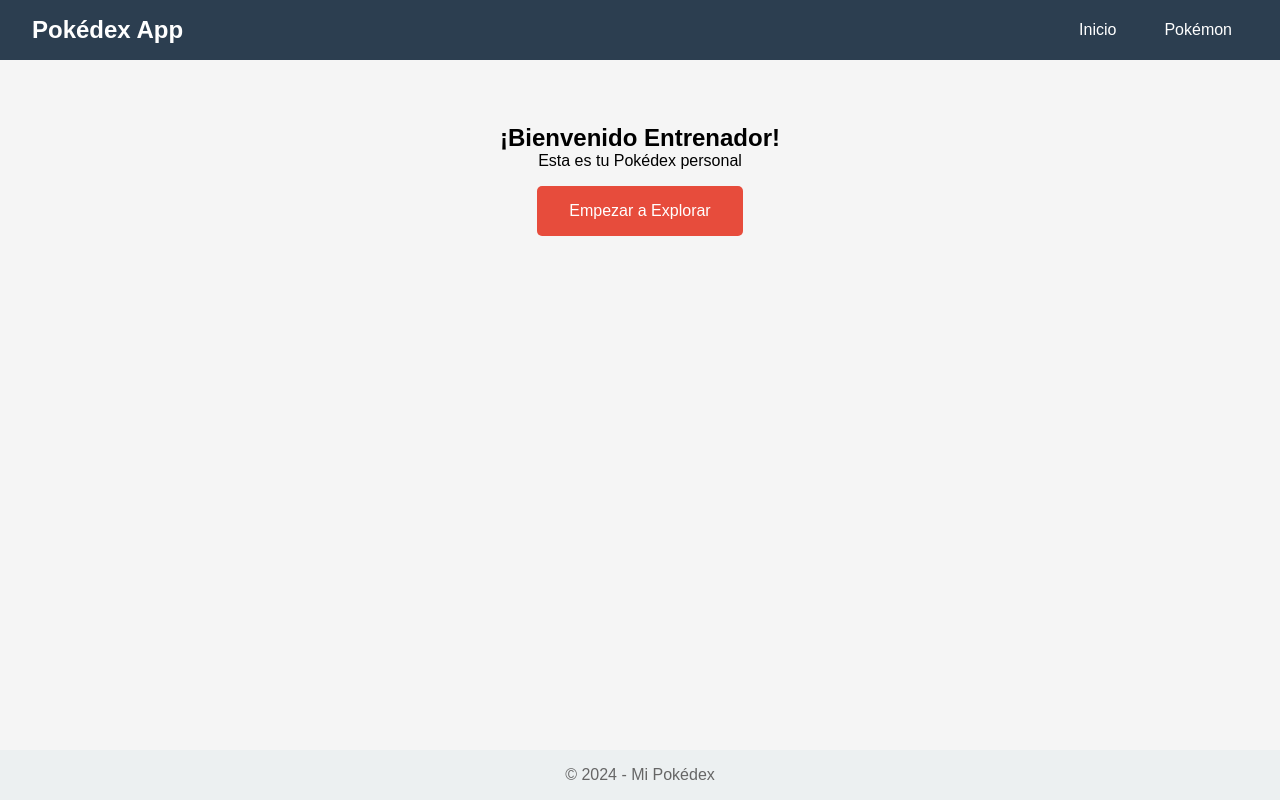
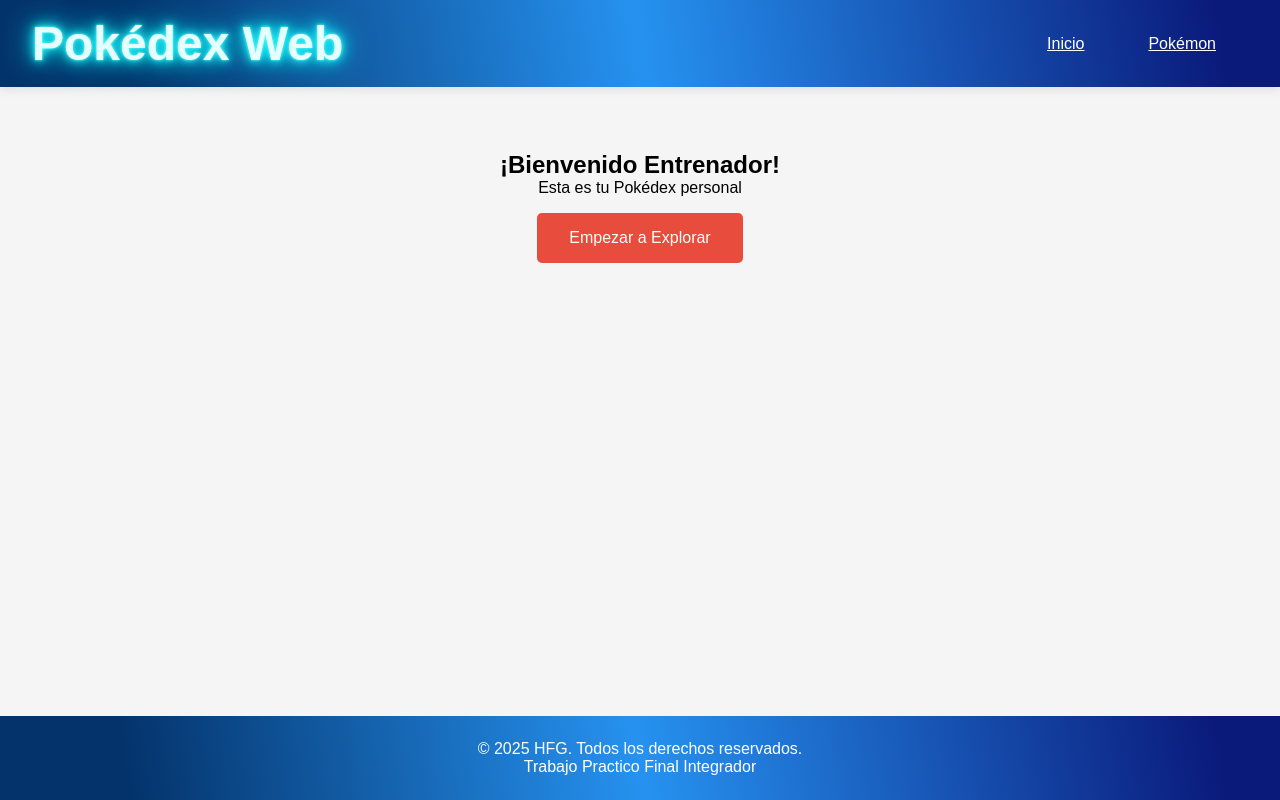
Before and after one commit to HFGZ1000/tp-final-react--Hernan-Gomez, a React (Vite) app in the folder tp-final-react/: page / in a window 1280 px wide. Built offline with nearby package versions, Linux system fonts and the light colour scheme.

Commit message:
Header y footer con estilos

```diff
--- a/tp-final-react/src/assets/components/Footer.jsx
+++ b/tp-final-react/src/assets/components/Footer.jsx
@@ -1,7 +1,8 @@
 const Footer = () => {
   return (
     <footer className="footer">
-      <p>&copy; 2024 - Mi Pokédex</p>
+      <p>&copy; 2025 HFG. Todos los derechos reservados.</p>
+      <span>Trabajo Practico Final Integrador</span>
     </footer>
   );
 };
--- a/tp-final-react/src/assets/components/Header.jsx
+++ b/tp-final-react/src/assets/components/Header.jsx
@@ -3,7 +3,7 @@
 const Header = () => {
   return (
     <header className="header">
-      <h1>Pokédex App</h1>
+      <h1>Pokédex Web</h1>
       <nav>
         <Link to="/">Inicio</Link>
         <Link to="/pokemon">Pokémon</Link>
--- a/tp-final-react/src/index.css
+++ b/tp-final-react/src/index.css
@@ -16,28 +16,58 @@
 }
 
 .header {
-  background: #2c3e50;
-  color: white;
+  background: linear-gradient(
+    81deg,
+    rgba(4, 51, 107, 1) 10%,
+    rgba(38, 146, 240, 1) 50%,
+    rgba(10, 26, 123, 1) 95%
+  );
+  backdrop-filter: blur(10px);
   padding: 1rem 2rem;
+  box-shadow: 0 2px 10px rgba(0, 0, 0, 0.1);
   display: flex;
   justify-content: space-between;
   align-items: center;
 }
 
 .header h1 {
-  font-size: 1.5rem;
+  color: #e6ffff;
+  font-size: 3rem;
+  font-weight: bold;
+  text-align: center;
+  animation: pulse 3s linear infinite;
+}
+
+@keyframes pulse {
+  0% {
+    text-shadow: 0 0 2px #66ffff, 0 0 6px #33ffff, 0 0 12px #00faff,
+      0 0 24px #00faff;
+  }
+  50% {
+    text-shadow: 0 0 4px #66ffff, 0 0 12px #33ffff, 0 0 24px #00faff,
+      0 0 48px #00faff;
+  }
+  100% {
+    text-shadow: 0 0 2px #66ffff, 0 0 6px #33ffff, 0 0 12px #00faff,
+      0 0 24px #00faff;
+  }
 }
 
 .header nav a {
   color: white;
-  text-decoration: none;
-  margin-left: 1rem;
+
+  margin: 0 1rem;
   padding: 0.5rem 1rem;
-  border-radius: 4px;
+  border-radius: 5px;
+  transition: all 0.4s ease;
+  font-weight: 500;
 }
 
 .header nav a:hover {
-  background: #34495e;
+  background: #3498db;
+  color: yellow;
+  box-shadow: 0 0 5px #3498db, 0 0 10px #3498db, 0 0 20px #3498db,
+    0 0 40px #3498db;
 }
 
 .main {
@@ -351,3 +381,15 @@
   font-weight: bold;
   margin: 0;
 }
+.footer {
+  background: linear-gradient(
+    81deg,
+    rgba(4, 51, 107, 1) 10%,
+    rgba(38, 146, 240, 1) 50%,
+    rgba(10, 26, 123, 1) 95%
+  );
+  color: white;
+  text-align: center;
+  padding: 1.5rem;
+  margin-top: auto;
+}
```
